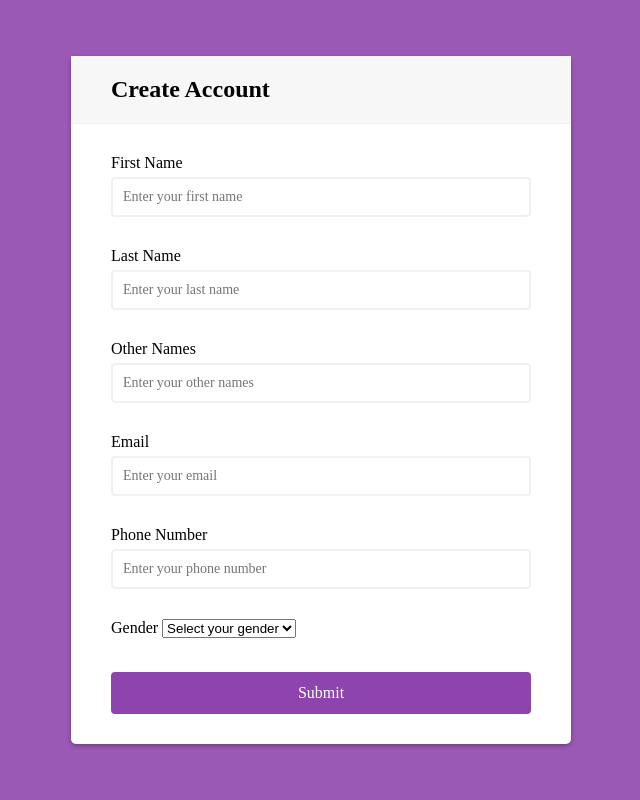
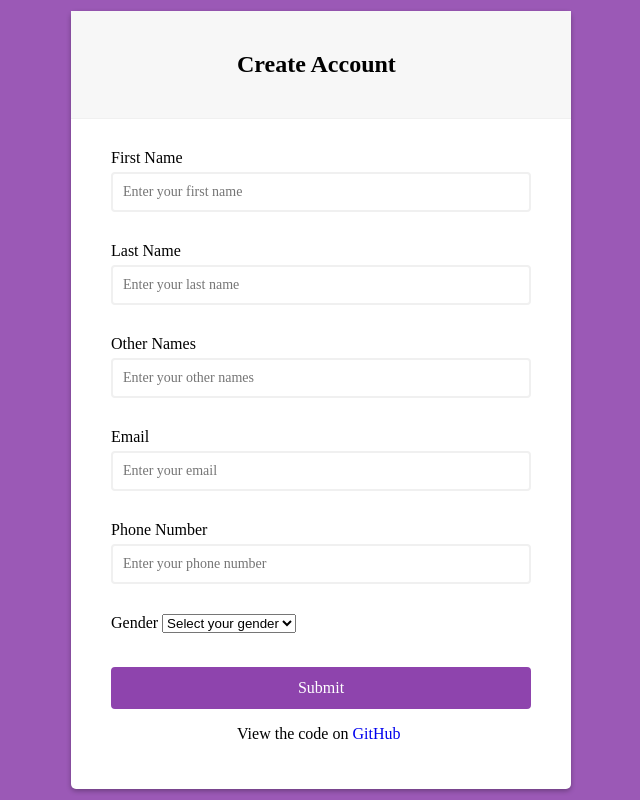
Before and after one commit to Blink17072002/Nodejs-Form-Validation, a website: page public/index.html in a window 1280 px wide. Shown: the whole page, without its empty margins (319-959 px from the left). Drawn offline with Linux system fonts and the light colour scheme.

Commit message:
fifth commit

```diff
--- a/public/css/style.css
+++ b/public/css/style.css
@@ -26,7 +26,7 @@ body{
 }
 
 .header h2{
-    margin: 0;
+    margin-left: 30%;
 }
 
 .form{
@@ -114,3 +114,15 @@ body{
     background-color: #7d3c96;
     transform: translateY(0);
 }
+
+#gender{
+    cursor: pointer;
+}
+
+footer{
+    margin-left: 30%;
+}
+
+footer a{
+    text-decoration: none;
+}
--- a/public/index.html
+++ b/public/index.html
@@ -68,8 +68,12 @@
             </div>
 
             <button type="submit">Submit</button>
+            <footer>
+                <p>View the code on <a href="https://github.com/Blink17072002/Nodejs-Form-Validation" target="_blank">GitHub</a></p>
+            </footer>
         </form>
     </div>
+
 </body>
 
 </html>
```
